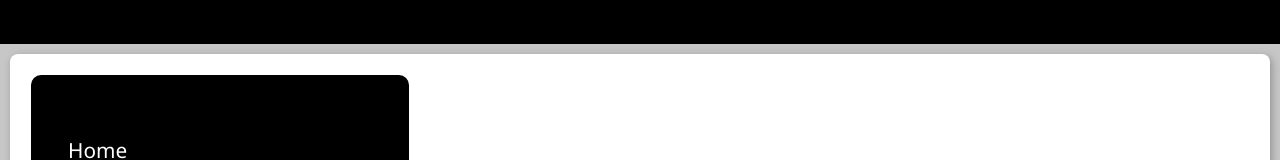
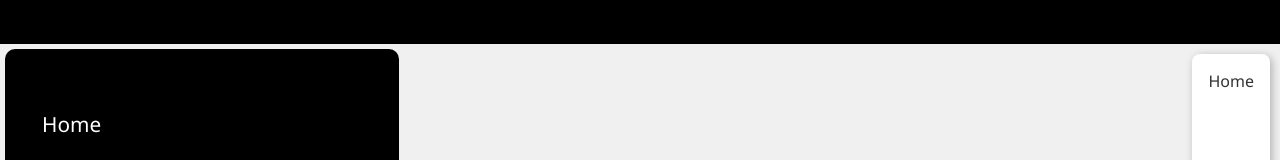
Before and after one commit to kellysabioni/exercicio_react, a React (Vite) app: page / in a window 1280 px wide. Shown: the part 158-318 px from the top of the page. Built offline with nearby package versions, Linux system fonts and the light colour scheme.

Commit message:
Atualiza conteudo

```diff
--- a/src/App.tsx
+++ b/src/App.tsx
@@ -1,16 +1,29 @@
+
+import { Route, Routes } from "react-router-dom";
 import Cabecalho from "./componentes/Cabecalho/Cabecalho";
 import Container from "./componentes/Container/Container";
-import Conteudo from "./componentes/Conteudo/Conteudo";
 import Menu from "./componentes/Menu/Menu";
+import Home from "./pages/Home";
+import Pagina404 from "./pages/Pagina404";
+import styles from "./App.module.css";
 
 export default function App() {
   return (
     <>
       <Cabecalho />
-      <Container>
+      <section className={styles.geral} >
+
         <Menu />
-        <Conteudo />
-      </Container>
+
+        <Container>
+          <Routes >
+            <Route path="/" element={<Home />} />
+            <Route path="*" element={<Pagina404 />} />
+          </Routes>
+        </Container>
+
+
+      </section>
     </>
   );
 }
```
